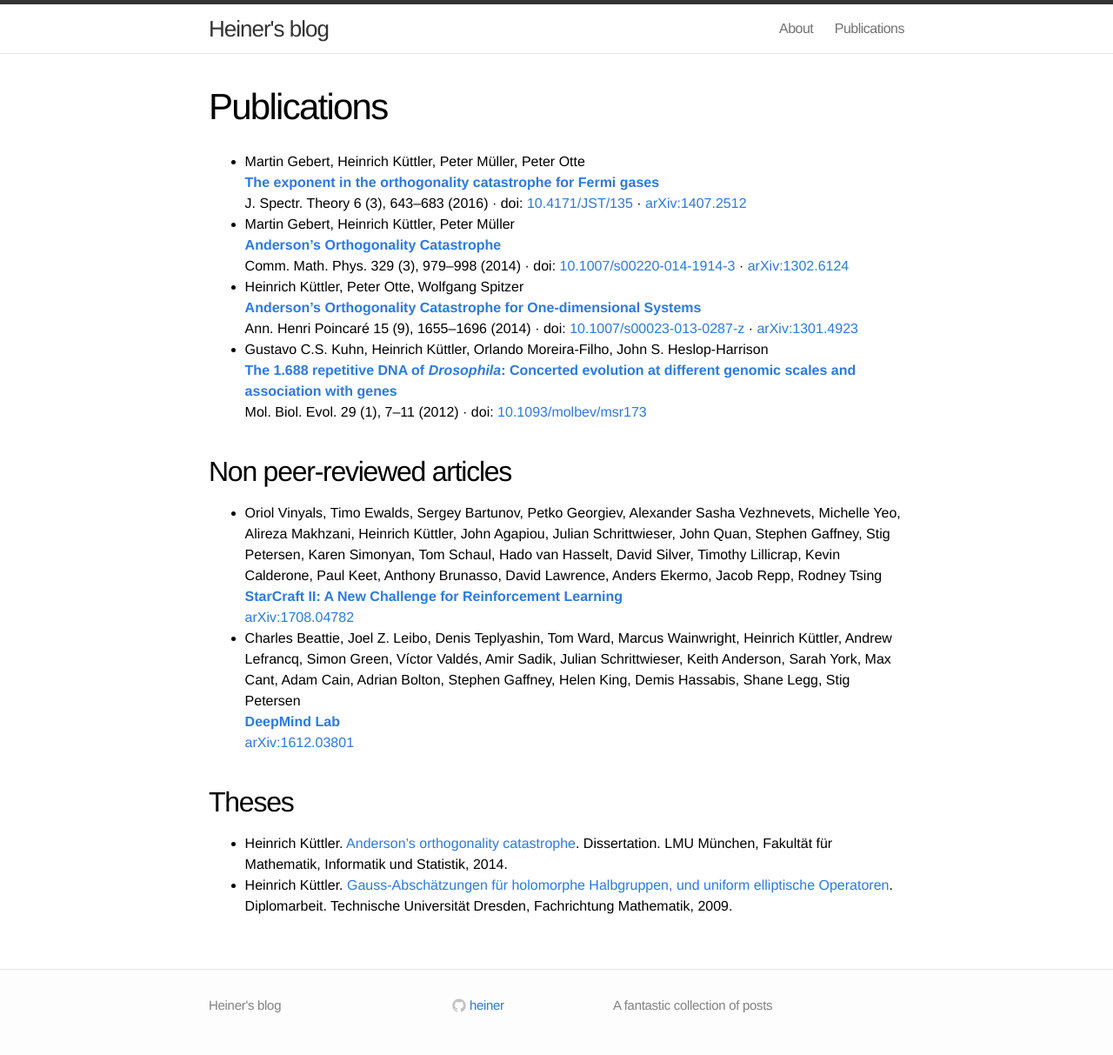
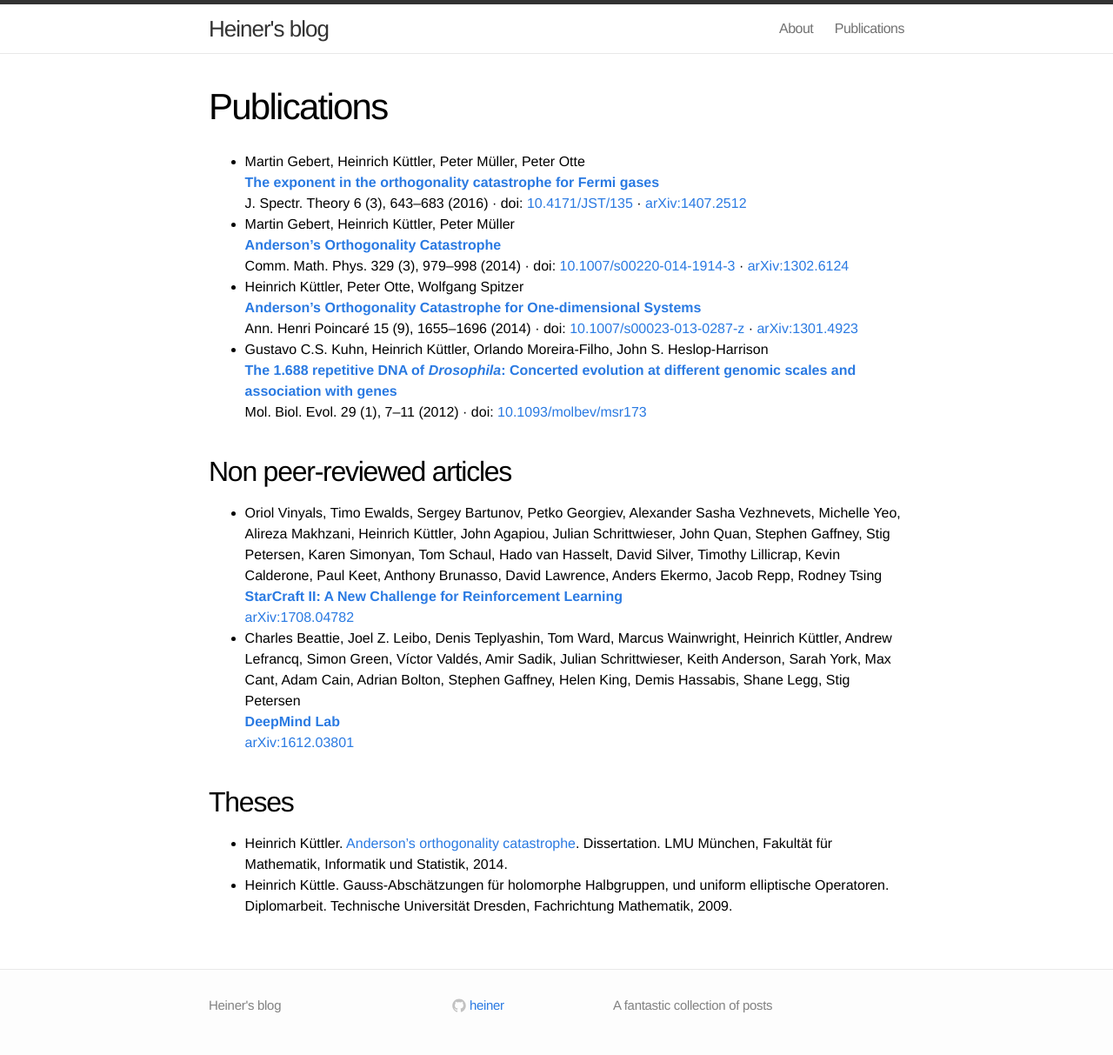
Before and after one commit to heiner/heiner.github.com, a Jekyll site: the page built from publications.md, in a window 1280 px wide. Shown: the whole page at 87% size. Built offline with Jekyll 4.4.1, drawn with Linux system fonts in a browser that asks for light colours.

Commit message:
Remove broken link to Diplomarbeit

```diff
--- a/publications.md
+++ b/publications.md
@@ -43,4 +43,4 @@
 ## Theses
 
 *   Heinrich Küttler. [Anderson's orthogonality catastrophe](http://edoc.ub.uni-muenchen.de/17442/). Dissertation. LMU München, Fakultät für Mathematik, Informatik und Statistik, 2014.
-*   Heinrich Küttler. [Gauss-Abschätzungen für holomorphe Halbgruppen, und uniform elliptische Operatoren](http://www.mathematik.uni-muenchen.de/~kuettler/diplomarbeit.pdf). Diplomarbeit. Technische Universität Dresden, Fachrichtung Mathematik, 2009.
+*   Heinrich Küttle. Gauss-Abschätzungen für holomorphe Halbgruppen, und uniform elliptische Operatoren. Diplomarbeit. Technische Universität Dresden, Fachrichtung Mathematik, 2009.
```
